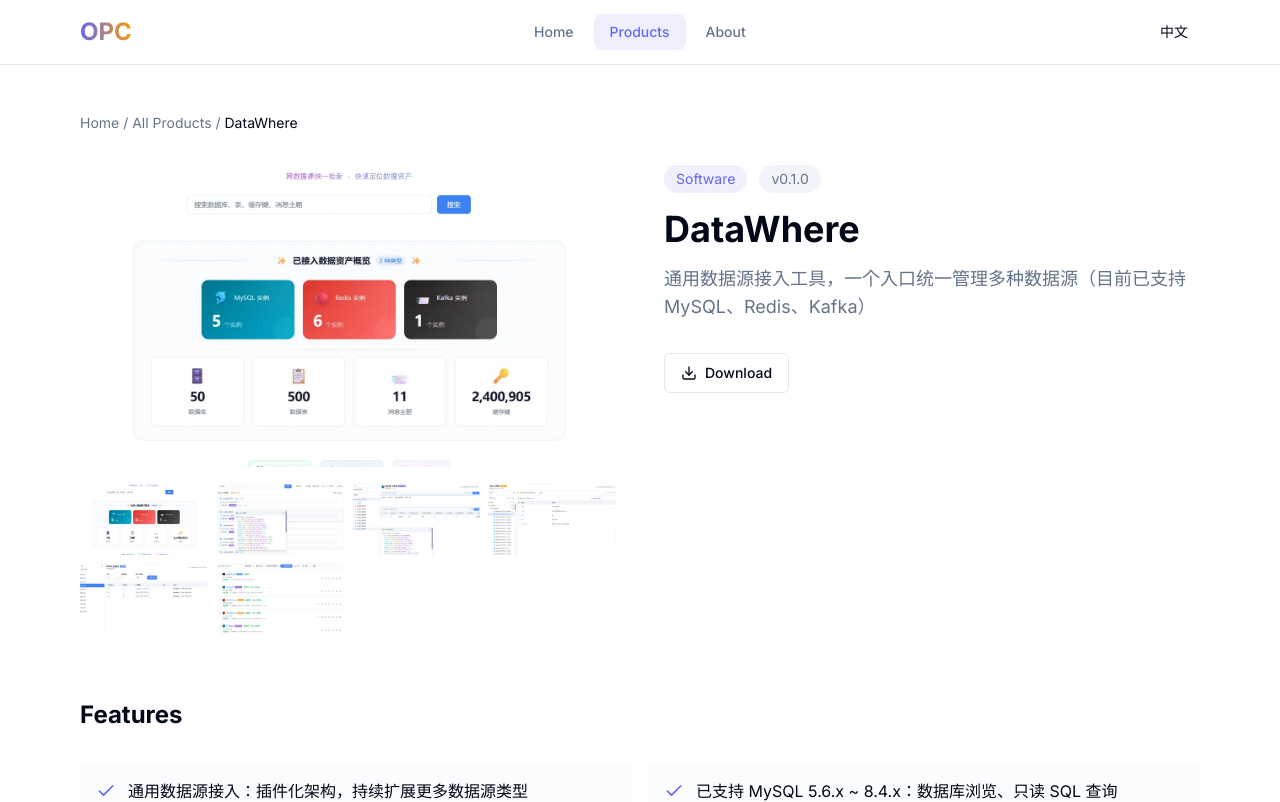
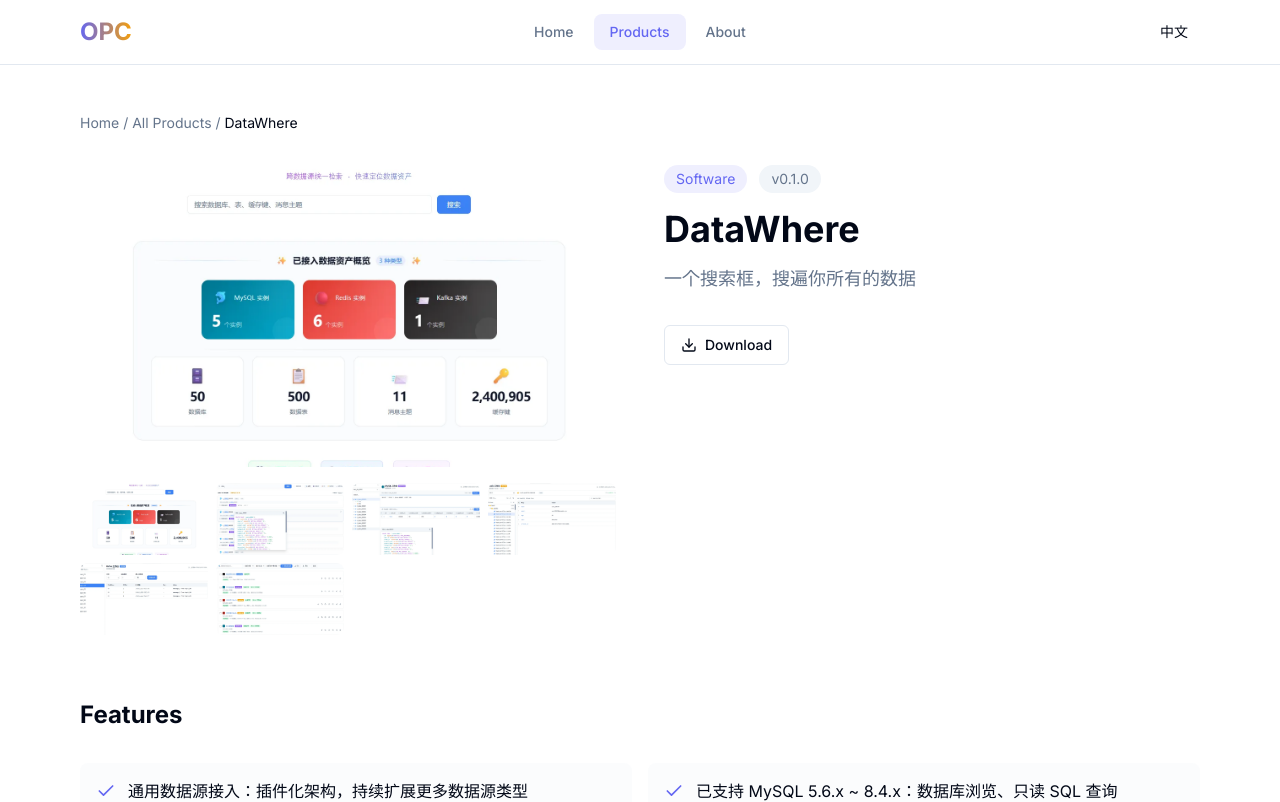
Before and after one commit to CodingGyd/opc-homePage, a Next.js app: page /en/products/1 in a window 1280 px wide. Shown: the top 802 px of the page. Built offline with nearby package versions, Linux system fonts and the light colour scheme.

Commit message:
Update DataWhere slogan

```diff
--- a/app/[locale]/products/[id]/ProductDetailClient.tsx
+++ b/app/[locale]/products/[id]/ProductDetailClient.tsx
@@ -42,7 +42,7 @@ const demoProducts: Record<string, Product> = {
     id: '1',
     name: 'DataWhere',
     description: 'DataWhere是一款通用的数据源接入平台，致力于打造成统一的数据查询入口。通过插件化的数据源适配器，支持接入各类数据库、缓存、消息队列等数据源。目前已实现 MySQL、Redis、Kafka 的接入，后续将持续扩展更多数据源类型。核心理念：统一（一个入口，接入任意数据源）、简单（像搜索引擎一样易用）、安全（只读模式，数据不出本地）。',
-    short_description: '通用数据源接入工具，一个入口统一管理多种数据源（目前已支持 MySQL、Redis、Kafka）',
+    short_description: '一个搜索框，搜遍你所有的数据',
     category: 'software',
     features: [
       '通用数据源接入：插件化架构，持续扩展更多数据源类型',
--- a/app/[locale]/products/[id]/download/DownloadPageClient.tsx
+++ b/app/[locale]/products/[id]/download/DownloadPageClient.tsx
@@ -39,7 +39,7 @@ const products: Record<string, Product> = {
   '1': {
     id: '1',
     name: 'DataWhere',
-    description: '通用数据源接入工具，一个入口统一管理多种数据源（目前已支持 MySQL、Redis、Kafka）',
+    description: '一个搜索框，搜遍你所有的数据',
     latest_version: 'v0.1.0',
     releaseDate: '2026-03-24',
     releaseNotes: [
--- a/app/[locale]/products/page.tsx
+++ b/app/[locale]/products/page.tsx
@@ -20,7 +20,7 @@ const products: Product[] = [
   {
     id: '1',
     name: 'DataWhere',
-    short_description: '一个搜索框，秒级定位任意数据源',
+    short_description: '一个搜索框，搜遍你所有的数据',
     category: 'software',
     image: assetPath('/images/products/dataquery/home.webp'),
   },
--- a/components/home/ProductShowcase.tsx
+++ b/components/home/ProductShowcase.tsx
@@ -22,7 +22,7 @@ const products: Product[] = [
   {
     id: '1',
     name: 'DataWhere',
-    description: '一个搜索框，秒级定位任意数据源中的数据资产',
+    description: '一个搜索框，搜遍你所有的数据',
     category: 'software',
     image: assetPath('/images/products/dataquery/home.webp'),
   },
```
